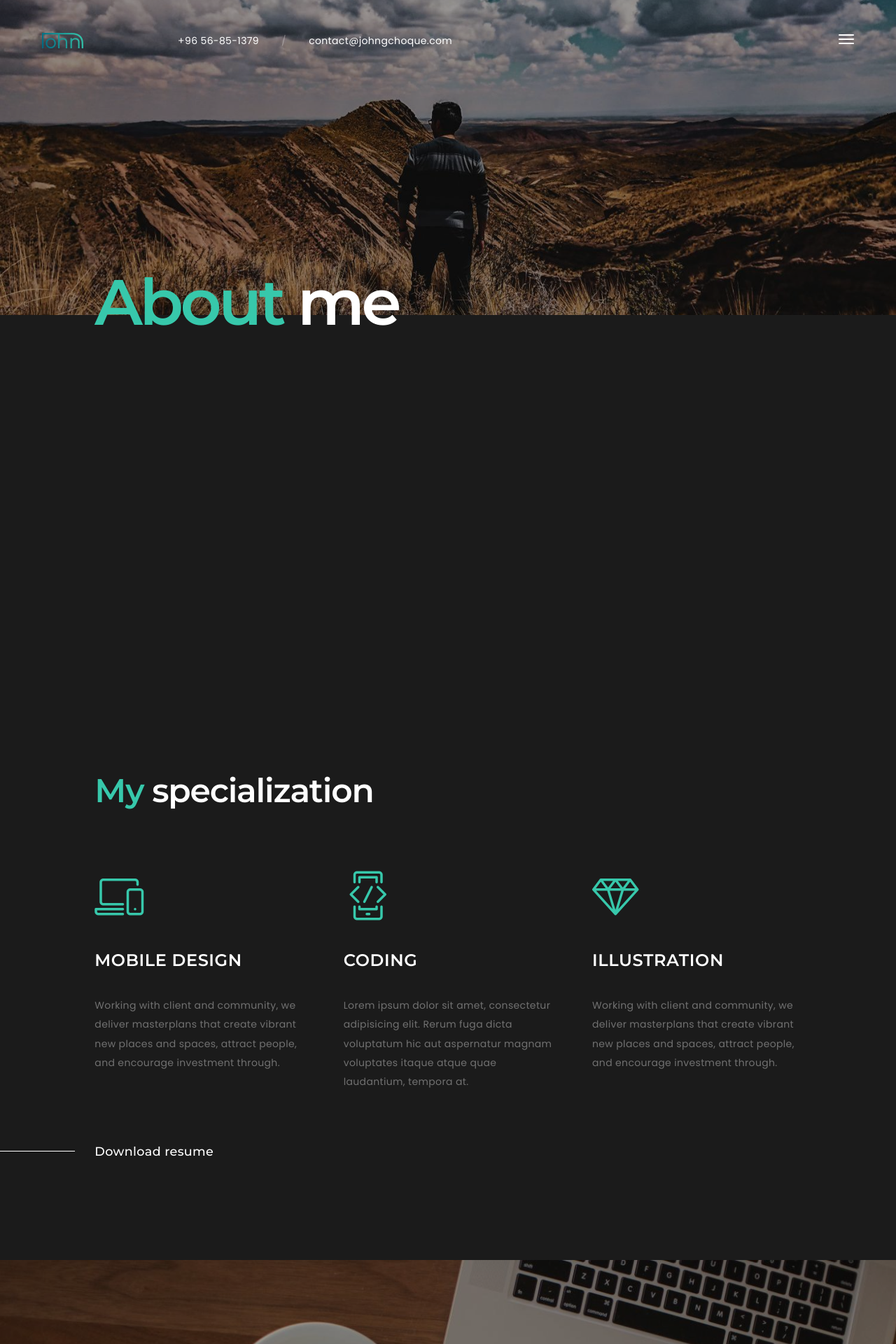
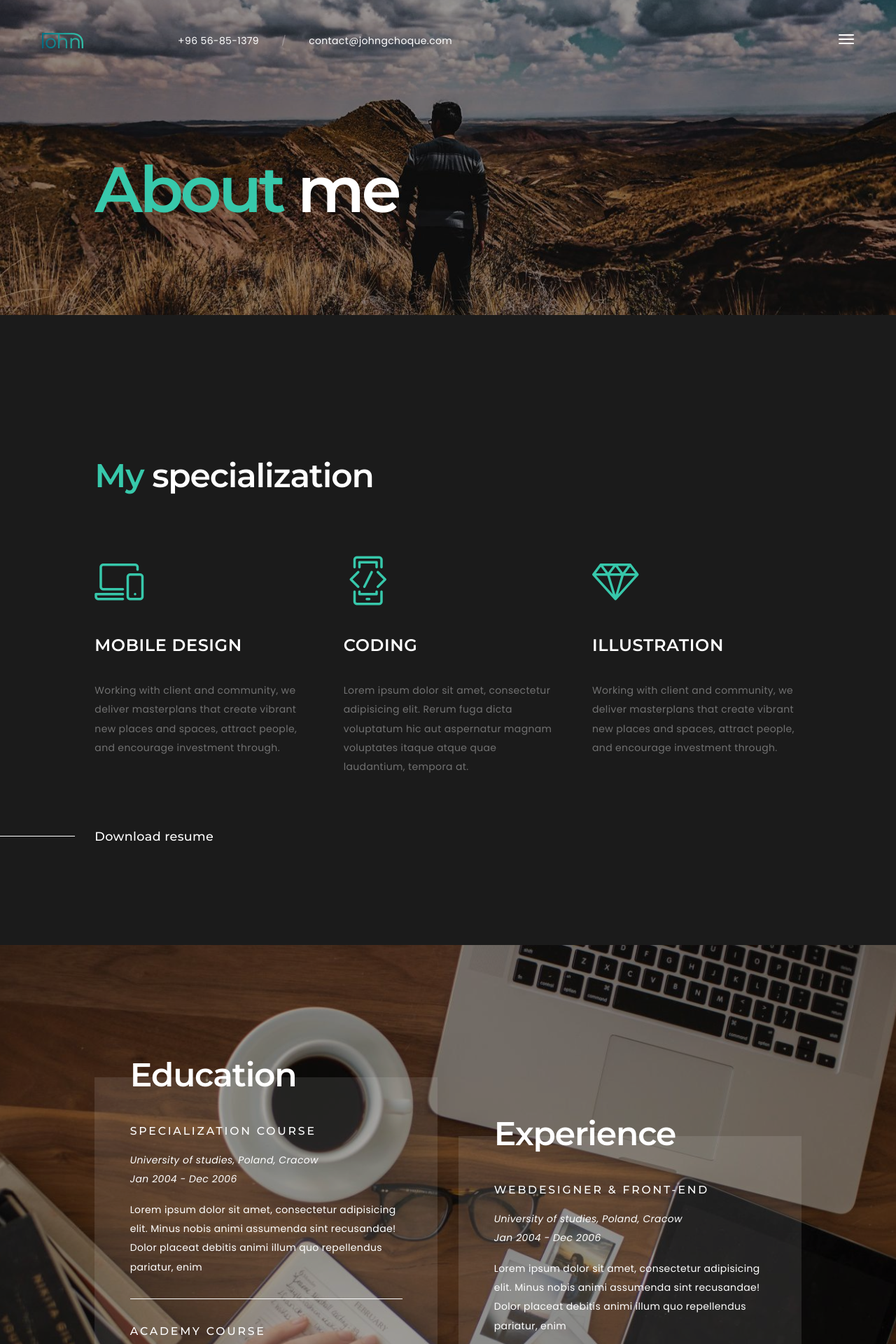
Before and after one commit to thethoughtfulmillennial/thethoughtfulmillennial.github.io, a Jekyll site: the page built from about.html, in a window 1280 px wide. Shown: the top 1920 px of the page at 70% size. Built offline with Jekyll 4.4.1, drawn with Linux system fonts in a browser that asks for light colours; some web fonts are replaced.

Commit message:
Fixing half.

```diff
--- a/about.html
+++ b/about.html
@@ -10,7 +10,7 @@ layout: default
 	<div id="page1" data-anchor="page1">
 		<div>
 			<div class="section-bg half mask" style="background-image:url(assets/images/bg/header__about.jpg);"></div>
-			<div class="scrollable-content">
+			<div class="scrollable-content half">
 				<div class="vertical-centred">
 					<div class="boxed boxed-inner">
 						<div class="boxed">
--- a/index.html
+++ b/index.html
@@ -219,7 +219,7 @@ layout: default
 					<div class="section-bg mask" style="background-image:url(assets/images/project/);"></div>
 				{% endfor %}
 			</div>
-			<div class="scrollable-content half">
+			<div class="scrollable-content">
 				<div class="vertical-title  d-none d-lg-block"><span>my works</span></div>
 				<div class="vertical-centred">
 					<div class="boxed boxed-inner">
```
